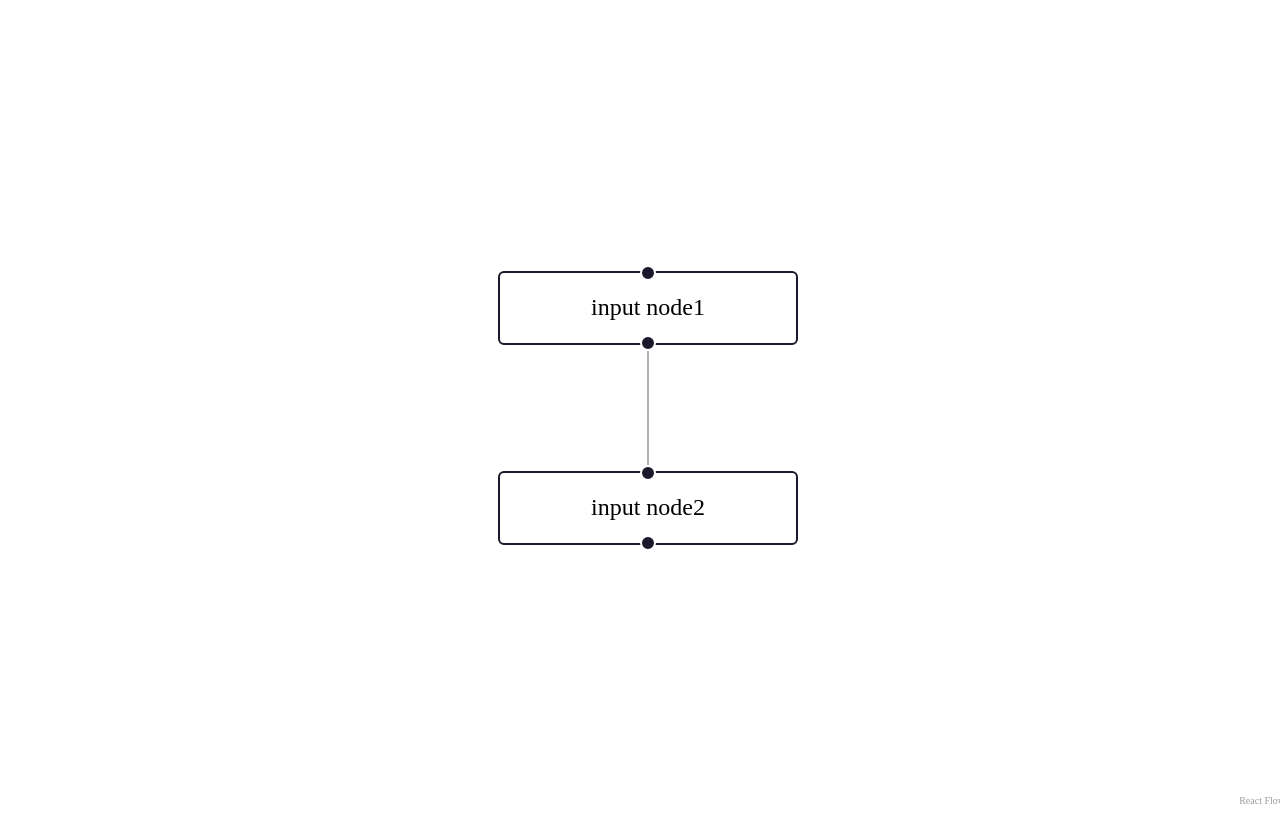
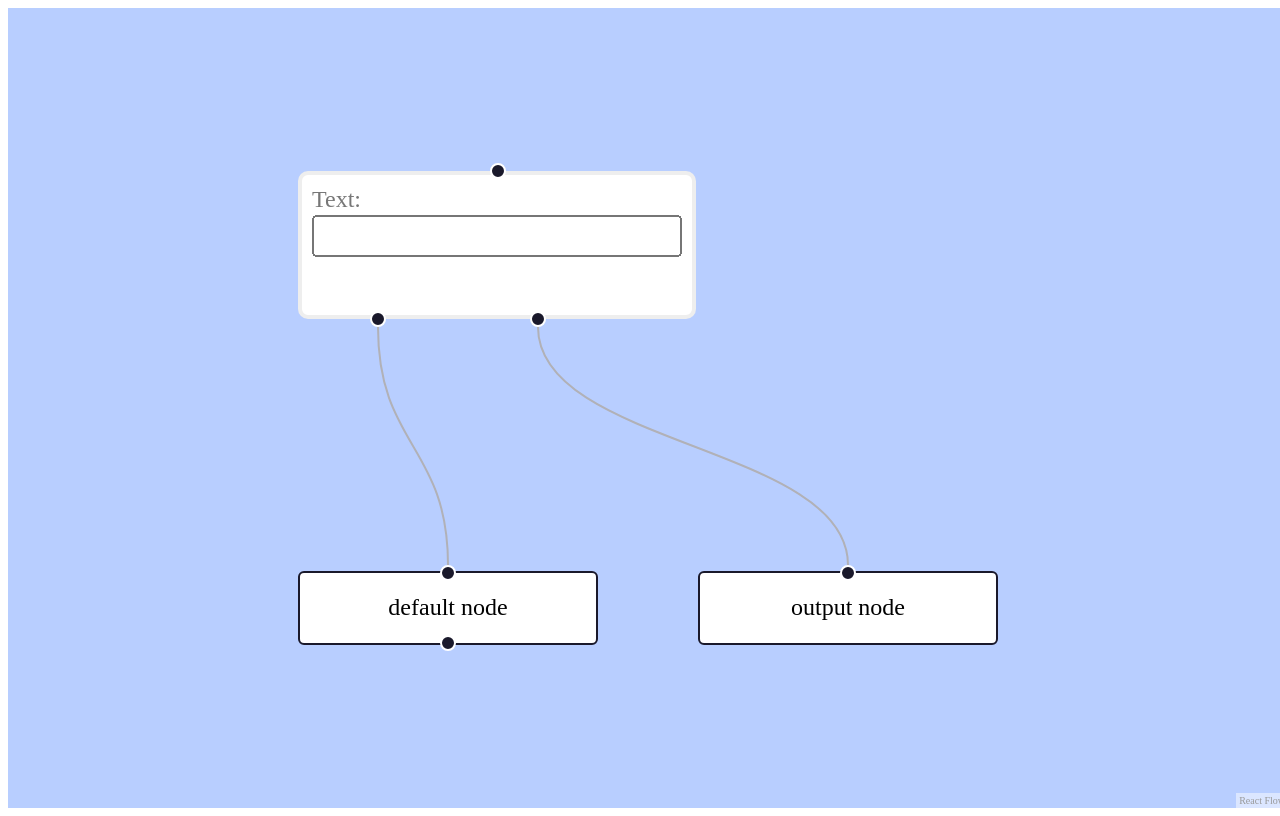
Before and after one commit to xymj/reactflow-demo, a React (Vite) app: page / in a window 1280 px wide. Built offline with nearby package versions, Linux system fonts and the light colour scheme.

Commit message:
stu demo base and custom node

```diff
--- a/src/App.tsx
+++ b/src/App.tsx
@@ -1,14 +1,13 @@
-import { useState } from 'react'
+import { useState } from "react";
 // import reactLogo from './assets/react.svg'
 // import viteLogo from '/vite.svg'
 // import './App.css'
-import BaseFlow from './demo_base'
+import BaseFlow from "./DemoBase";
+import CustomFlow from "./DemoCustomNode";
 
 function App() {
-
-  return (
-    <BaseFlow/>
-  )
+  // return <BaseFlow />;
+  return <CustomFlow />;
 }
 
-export default App
+export default App;
--- a/src/demo_base/index.tsx
+++ b/src/DemoBase/index.tsx
@@ -5,6 +5,10 @@ import {
   useNodesState,
   useEdgesState,
   addEdge,
+  MiniMap,
+  Controls,
+  Background,
+  BackgroundVariant,
 } from "@xyflow/react";
 
 import "@xyflow/react/dist/style.css";
@@ -37,17 +41,21 @@ const initEdges = [
     id: "e1->2",
     source: "1",
     target: "2",
+    label: "from to",
+    type: "step",
   },
 ];
 
 export default function BaseFlow() {
   const [nodes, setNodes, onNodesChange] = useNodesState(initNodes);
+  const [edges, setEdges, onEdgesChange] = useEdgesState(initEdges);
 
-  const [edges, setEdges, onEdgesChange] = useEdgesState(initEdges);
   const onConnect = useCallback(
     (params) => setEdges((edgs) => addEdge(params, edgs)),
     [setEdges]
   );
+
+  const lines = BackgroundVariant.Dots;
   return (
     <ReactFlowProvider>
       <ReactFlow
@@ -57,7 +65,11 @@ export default function BaseFlow() {
         onEdgesChange={onEdgesChange}
         onConnect={onConnect}
         fitView
-      />
+      >
+        <MiniMap />
+        <Controls />
+        <Background variant={lines} gap={15} size={2} />
+      </ReactFlow>
     </ReactFlowProvider>
   );
 }
--- /dev/null
+++ b/src/DemoCustomNode/TextUpdaterNode.tsx
@@ -0,0 +1,47 @@
+import { useCallback } from "react";
+import { Handle, Position } from "@xyflow/react";
+
+import "./text-updater-node.css";
+
+function TextUpdaterNode({ data, isConnectable }) {
+  const onChange = useCallback((evt) => {
+    console.log(evt.target.value);
+  }, []);
+  return (
+    <>
+      <div className="text-updater-node">
+        <Handle
+          type="target"
+          position={Position.Top}
+          isConnectable={isConnectable}
+        />
+        <div>
+          <label htmlFor="text">Text: </label>
+          <input
+            type="text"
+            id="text"
+            name="text"
+            className="nodrag"
+            onChange={onChange}
+          />
+        </div>
+        <Handle
+          id="a"
+          type="source"
+          position={Position.Bottom}
+          style={{ left: 40 }}
+          isConnectable={isConnectable}
+        />
+        <Handle
+          id="b"
+          type="source"
+          position={Position.Bottom}
+          style={{ left: 120 }}
+          isConnectable={isConnectable}
+        />
+      </div>
+    </>
+  );
+}
+
+export default TextUpdaterNode;
--- /dev/null
+++ b/src/DemoCustomNode/index.tsx
@@ -0,0 +1,111 @@
+import { useCallback, useState } from "react";
+import {
+  ReactFlowProvider,
+  ReactFlow,
+  addEdge,
+  applyNodeChanges,
+  applyEdgeChanges,
+  NodeTypes,
+} from "@xyflow/react";
+
+import "@xyflow/react/dist/style.css";
+// import "./text-updater-node.css";
+
+import TextUpdaterNode from "./TextUpdaterNode";
+
+// const nodeTypes: NodeTypes = {
+//   textUpdate: TextUpdaterNode,
+// };
+
+// we define the nodeTypes outside of the component to prevent re-renderings
+// you could also use useMemo inside the component
+const nodeTypes = { textUpdater: TextUpdaterNode };
+
+const initNodes = [
+  {
+    id: "1",
+    type: "textUpdater",
+    position: {
+      x: 0,
+      y: 0,
+    },
+    data: {
+      label: "textUpdate",
+      value: 123,
+    },
+  },
+  {
+    id: "2",
+    type: "default",
+    targetPosition: "top",
+    position: {
+      x: 0,
+      y: 200,
+    },
+    data: {
+      label: "default node",
+    },
+  },
+  {
+    id: "3",
+    type: "output",
+    targetPosition: "top",
+    position: {
+      x: 200,
+      y: 200,
+    },
+    data: {
+      label: "output node",
+    },
+  },
+];
+
+const initEdges = [
+  {
+    id: "e1->2",
+    source: "1",
+    target: "2",
+    sourceHandle: "a",
+  },
+  {
+    id: "e1->3",
+    source: "1",
+    target: "3",
+    sourceHandle: "b",
+  },
+];
+
+export default function CustomFlow() {
+  const [nodes, setNodes] = useState(initNodes);
+  const [edges, setEdges] = useState(initEdges);
+
+  const onNodesChange = useCallback(
+    (changes) => setNodes((nds) => applyNodeChanges(changes, nds)),
+    [setNodes]
+  );
+
+  const onEdgesChange = useCallback(
+    (changes) => setEdges((edg) => applyEdgeChanges(changes, edg)),
+    [setEdges]
+  );
+
+  const onConnect = useCallback(
+    (connction) => setEdges((edg) => addEdge(connction, edg)),
+    [setEdges]
+  );
+
+  return (
+    <ReactFlowProvider>
+      <ReactFlow
+        nodes={nodes}
+        nodeTypes={nodeTypes}
+        edges={edges}
+        onNodesChange={onNodesChange}
+        onEdgesChange={onEdgesChange}
+        onConnect={onConnect}
+        fitView
+        style={{ backgroundColor: "#B8CEFF" }}
+      />
+    </ReactFlowProvider>
+  );
+}
--- /dev/null
+++ b/src/DemoCustomNode/text-updater-node.css
@@ -0,0 +1,14 @@
+.text-updater-node {
+    height: 60px;
+    border: 2px solid #eee;
+    border-radius: 5px;
+    padding: 5px;
+    background: white;
+}
+
+
+.text-updater-node label {
+    display: block;
+    color: #777;
+    font-size: 12px;
+}
--- a/tsconfig.app.json
+++ b/tsconfig.app.json
@@ -15,10 +15,10 @@
     "jsx": "react-jsx",
 
     /* Linting */
-    "strict": true,
+    "strict": false,
     "noUnusedLocals": false,
     "noUnusedParameters": false,
-    "noFallthroughCasesInSwitch": true,
+    "noFallthroughCasesInSwitch": false,
     "noImplicitAny": false
   },
   "include": ["src"]
--- a/tsconfig.node.json
+++ b/tsconfig.node.json
@@ -13,10 +13,10 @@
     "noEmit": true,
 
     /* Linting */
-    "strict": true,
+    "strict": false,
     "noUnusedLocals": false,
     "noUnusedParameters": false,
-    "noFallthroughCasesInSwitch": true,
+    "noFallthroughCasesInSwitch": false,
     "noImplicitAny": false
   },
   "include": ["vite.config.ts"]
```
